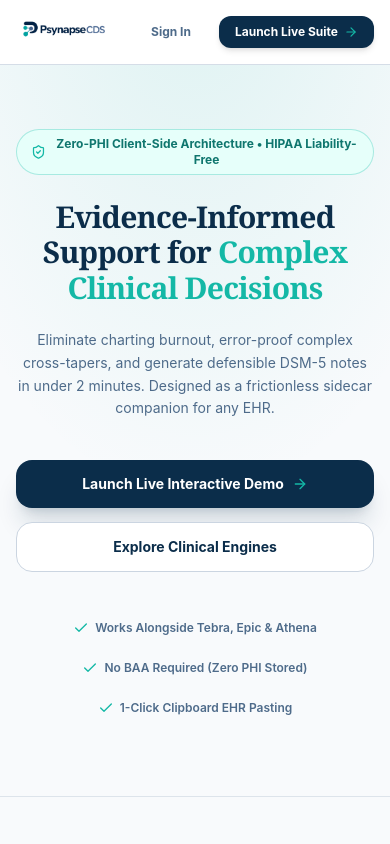
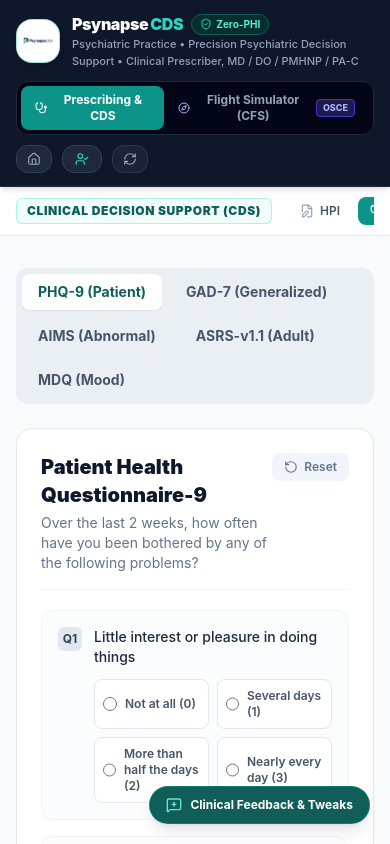
Before and after one commit to Houg40/psych-suite-platform, a React (Vite) app: page / in a window 390 px wide. Shown: the top 844 px of the page. Built offline with nearby package versions, Linux system fonts and the light colour scheme.

Commit message:
Restore application interface layout to be completely identical to Monica's suite

```diff
--- a/public/version.json
+++ b/public/version.json
@@ -1,5 +1,5 @@
 {
   "version": "1.1.0",
-  "buildTime": 1789775355406,
-  "buildDate": "2026-09-18T23:49:15.406Z"
+  "buildTime": 1789775931667,
+  "buildDate": "2026-09-18T23:58:51.667Z"
 }
--- a/src/App.jsx
+++ b/src/App.jsx
@@ -10,10 +10,8 @@
 import { ProviderProvider, useProvider } from './context/ProviderContext';
 import { useAppUpdate } from './hooks/useAppUpdate';
 
-import ClinicalSidebar from './components/ClinicalSidebar';
-
 function SuiteContent() {
-  const [appMode, setAppMode] = useState('landing'); // 'landing' | 'suite'
+  const [appMode, setAppMode] = useState('suite'); // defaults to active suite identical to Monica's workflow
   const [currentModule, setCurrentModule] = useState('cds');
   const [cdsActiveTab, setCdsActiveTab] = useState('screeners');
   const [cfsActivePhase, setCfsActivePhase] = useState('interview');
@@ -39,7 +37,7 @@
     setCluesCount({ revealed, total });
   };
 
-  // If viewing marketing landing page
+  // If viewing marketing overview page
   if (appMode === 'landing') {
     return (
       <CommercialLandingPage
@@ -48,10 +46,10 @@
     );
   }
 
-  // Active Clinical Suite View
+  // Active Clinical Suite View — identical layout to Monica's suite
   return (
-    <div className="min-h-screen flex flex-col justify-between bg-psynapse-canvas text-slate-900 font-sans">
-      <div className="flex flex-col flex-1">
+    <div className="min-h-screen flex flex-col justify-between bg-slate-950">
+      <div>
         {/* Master Suite Navigation Bar */}
         <SuiteHeader
           currentModule={currentModule}
@@ -70,21 +68,10 @@
           onViewLanding={() => setAppMode('landing')}
         />
 
-        {/* Clinical Workspace: Left Sidebar + Main Canvas */}
-        <div className="flex flex-1 min-h-[calc(100vh-4rem)]">
-          {/* Left Clinical Navigation Sidebar */}
-          <ClinicalSidebar
-            currentModule={currentModule}
-            setCurrentModule={setCurrentModule}
-            cdsActiveTab={cdsActiveTab}
-            setCdsActiveTab={setCdsActiveTab}
-            onOpenSettings={() => setIsSettingsOpen(true)}
-          />
-
-          {/* Main Content Workspace Canvas */}
-          <main className="flex-1 min-w-0 bg-psynapse-canvas">
-            {/* If CFS flight simulator, show CFS sub-header */}
-            {currentModule === 'cfs' && (
+        {/* Dynamic Contextual Sub-Nav */}
+        {currentModule === 'cds' ? (
+          <CdsSubNav activeTab={cdsActiveTab} setActiveTab={setCdsActiveTab} />
+        ) : (
           <CfsSubNav
             activePhase={cfsActivePhase}
             setActivePhase={setCfsActivePhase}
@@ -94,6 +81,7 @@
           />
         )}
 
+        {/* Active Application Canvas */}
         {currentModule === 'cds' ? (
           <CdsApp activeTab={cdsActiveTab} setActiveTab={setCdsActiveTab} />
         ) : (
@@ -103,17 +91,15 @@
             onCluesUpdated={handleCluesUpdated}
           />
         )}
-          </main>
-        </div>
       </div>
 
-      {/* Dynamic Unified Suite Footer */}
-      <footer className="bg-white border-t border-slate-200 py-6 text-center text-xs text-slate-500 print:hidden">
-        <div className="max-w-7xl mx-auto px-4 space-y-1">
-          <p className="font-bold text-psynapse-navy">
-            {profile.practiceName ? `${profile.practiceName} • ` : ''}PsynapseCDS Platform • Clinical Decision Support for Psychiatric Prescribers
+      {/* Global Unified Suite Footer */}
+      <footer className="bg-slate-900 border-t border-slate-800 py-6 text-center text-xs text-slate-400 print:hidden">
+        <div className="max-w-7xl mx-auto px-4 space-y-1.5">
+          <p className="font-bold text-slate-300">
+            {profile.practiceName ? `${profile.practiceName} • ` : ''}PsynapseCDS Platform • Precision Psychiatric Decision Support &amp; Simulation Labs
           </p>
-          <p className="text-slate-400 text-[11px]">
+          <p className="text-slate-500 text-[11px]">
             Zero-PHI Client-Side Architecture • Configured for {profile.name}{profile.credentials ? `, ${profile.credentials}` : ''} • Section 3060(a) 21st Century Cures Act Non-Device CDS
           </p>
         </div>
@@ -128,7 +114,7 @@
         onDismiss={dismissNotification}
       />
 
-      {/* Provider Profile & Practice Customization Modal */}
+      {/* Provider Profile Settings Modal */}
       <ProviderSettingsModal
         isOpen={isSettingsOpen}
         onClose={() => setIsSettingsOpen(false)}
--- a/src/components/CdsSubNav.jsx
+++ b/src/components/CdsSubNav.jsx
@@ -19,16 +19,16 @@
 
   return (
     <div className="bg-white border-b border-slate-200 sticky top-16 z-30 shadow-xs">
-      <div className="w-full px-4 sm:px-6 lg:px-8">
-        <div className="flex items-center justify-between py-2 gap-4">
+      <div className="max-w-7xl mx-auto px-4 sm:px-6 lg:px-8">
+        <div className="flex items-center justify-between py-2 overflow-x-auto scrollbar-none gap-4">
 
-          <div className="flex items-center gap-2 flex-shrink-0">
+          <div className="flex items-center gap-2">
             <span className="text-xs font-black uppercase tracking-wider text-teal-800 bg-teal-50 px-2.5 py-1 rounded-md border border-teal-200/80 whitespace-nowrap">
               Clinical Decision Support (CDS)
             </span>
           </div>
 
-          <nav className="flex items-center gap-1.5 overflow-x-auto scrollbar-none no-scrollbar py-0.5 min-w-0">
+          <nav className="flex items-center gap-1.5 overflow-x-auto scrollbar-none py-0.5">
             {navItems.map((item) => {
               const Icon = item.icon;
               const isActive = activeTab === item.id;
@@ -36,7 +36,7 @@
                 <button
                   key={item.id}
                   onClick={() => setActiveTab(item.id)}
-                  className={`flex items-center gap-1.5 px-3 py-1.5 rounded-lg text-xs font-semibold whitespace-nowrap transition-all cursor-pointer flex-shrink-0 ${
+                  className={`flex items-center gap-1.5 px-3 py-1.5 rounded-lg text-xs font-semibold whitespace-nowrap transition-all cursor-pointer ${
                     isActive
                       ? 'bg-teal-600 text-white shadow-xs font-bold'
                       : 'text-slate-600 hover:text-slate-900 hover:bg-slate-100'
--- a/src/components/SuiteHeader.jsx
+++ b/src/components/SuiteHeader.jsx
@@ -1,13 +1,14 @@
 import React, { useState, useEffect } from 'react';
 import {
-  Search,
-  ChevronDown,
+  Stethoscope,
+  Compass,
+  ShieldCheck,
   Download,
   RefreshCw,
   CheckCircle2,
   AlertCircle,
   Home,
-  ShieldCheck
+  UserCheck
 } from 'lucide-react';
 import { useProvider } from '../context/ProviderContext';
 import PsynapseLogo from './brand/PsynapseLogo';
@@ -26,16 +27,15 @@
   restartToUpdate = () => {},
   currentVersion = '1.1.0',
   onOpenSettings = () => {},
-  onViewLanding = () => {},
-  onSearchQuery
+  onViewLanding = () => {}
 }) {
   const { profile } = useProvider();
   const [deferredPrompt, setDeferredPrompt] = useState(null);
   const [isInstallable, setIsInstallable] = useState(false);
   const [isInstalled, setIsInstalled] = useState(false);
-  const [searchVal, setSearchVal] = useState('');
 
   useEffect(() => {
+    // Check if running in standalone mode
     if (window.matchMedia('(display-mode: standalone)').matches || window.navigator.standalone === true) {
       setIsInstalled(true);
     }
@@ -75,217 +75,162 @@
     setDeferredPrompt(null);
   };
 
-  const getInitials = (name) => {
-    if (!name) return 'PS';
-    const parts = name.replace(/^(Dr\.|Mr\.|Ms\.|Mrs\.)\s+/i, '').trim().split(/\s+/);
-    if (parts.length === 1) return parts[0].slice(0, 2).toUpperCase();
-    return (parts[0][0] + parts[parts.length - 1][0]).toUpperCase();
-  };
+  return (
+    <header className="bg-slate-900 border-b border-slate-800 sticky top-0 z-40 shadow-md print:hidden select-none">
+      <div className="max-w-7xl mx-auto px-4 sm:px-6 lg:px-8">
 
-  const handleSearchSubmit = (e) => {
-    e.preventDefault();
-    if (!searchVal.trim()) return;
-    const query = searchVal.toLowerCase();
+        {/* Top Tier: Master Brand, Mode Switcher, & Install Button */}
+        <div className="flex flex-col md:flex-row md:items-center justify-between py-3 md:h-16 gap-3 border-b border-slate-800/80">
 
-    // Smart contextual router for clinical queries
-    if (query.includes('taper') || query.includes('cross') || query.includes('switch') || query.includes('washout')) {
-      setCurrentModule('cds');
-      setCdsActiveTab('crosstaper');
-    } else if (query.includes('lab') || query.includes('cmp') || query.includes('thyroid') || query.includes('icd')) {
-      setCurrentModule('cds');
-      setCdsActiveTab('labs');
-    } else if (query.includes('qtc') || query.includes('interact') || query.includes('cyp') || query.includes('serotonin')) {
-      setCurrentModule('cds');
-      setCdsActiveTab('interactions');
-    } else if (query.includes('dsm') || query.includes('criteria') || query.includes('adhd') || query.includes('mdd') || query.includes('bipolar')) {
-      setCurrentModule('cds');
-      setCdsActiveTab('checklists');
-    } else if (query.includes('hpi') || query.includes('note') || query.includes('audit')) {
-      setCurrentModule('cds');
-      setCdsActiveTab('hpi');
-    } else if (query.includes('sim') || query.includes('osce') || query.includes('marcus') || query.includes('patient case')) {
-      setCurrentModule('cfs');
-    } else {
-      setCurrentModule('cds');
-      setCdsActiveTab('medications');
-    }
-
-    if (onSearchQuery) {
-      onSearchQuery(searchVal);
-    }
-  };
-
-  const topNavTabs = [
-    {
-      id: 'home',
-      label: 'Home',
-      isActive: currentModule === 'cds' && (cdsActiveTab === 'screeners' || cdsActiveTab === 'dashboard'),
-      onClick: () => {
-        setCurrentModule('cds');
-        setCdsActiveTab('screeners');
-      }
-    },
-    {
-      id: 'evidence',
-      label: 'Evidence & DSM-5',
-      isActive: currentModule === 'cds' && (cdsActiveTab === 'checklists' || cdsActiveTab === 'pathways'),
-      onClick: () => {
-        setCurrentModule('cds');
-        setCdsActiveTab('checklists');
-      }
-    },
-    {
-      id: 'drug-intel',
-      label: 'Drug Intelligence',
-      isActive: currentModule === 'cds' && (cdsActiveTab === 'medications' || cdsActiveTab === 'crosstaper' || cdsActiveTab === 'interactions'),
-      onClick: () => {
-        setCurrentModule('cds');
-        setCdsActiveTab('medications');
-      }
-    },
-    {
-      id: 'patient-context',
-      label: 'Patient Context',
-      isActive: currentModule === 'cds' && (cdsActiveTab === 'hpi' || cdsActiveTab === 'labs'),
-      onClick: () => {
-        setCurrentModule('cds');
-        setCdsActiveTab('hpi');
-      }
-    },
-    {
-      id: 'simulation',
-      label: 'Flight Simulator',
-      isActive: currentModule === 'cfs',
-      badge: 'OSCE',
-      onClick: () => {
-        setCurrentModule('cfs');
-      }
-    }
-  ];
-
-  return (
-    <header className="bg-white border-b border-slate-200 sticky top-0 z-40 shadow-xs print:hidden select-none">
-      <div className="w-full px-4 sm:px-6 lg:px-8 h-16 flex items-center justify-between gap-4">
-
-        {/* Left: Brand Identity & Subtitle */}
-        <div className="flex items-center gap-6 flex-shrink-0">
+          {/* Brand Identity */}
+          <div className="flex items-center gap-3 flex-shrink-0">
             <div
               onClick={onViewLanding}
-            className="cursor-pointer hover:opacity-95 transition-opacity"
+              className="w-11 h-11 rounded-2xl bg-white p-1 shadow-md border border-teal-500/40 flex-shrink-0 flex items-center justify-center cursor-pointer hover:opacity-95 transition-opacity"
               title="PsynapseCDS Overview"
             >
-            <PsynapseLogo variant="compact" size="md" />
+              <img
+                src="./psynapse-logo.png"
+                alt="PsynapseCDS Logo"
+                className="w-full h-full object-contain"
+              />
             </div>
 
-          {/* Understated Top Navigation Links (Teal Underline) */}
-          <nav className="hidden xl:flex items-center gap-6 h-16">
-            {topNavTabs.map((tab) => (
+            <div>
+              <div className="flex items-center gap-2">
+                <span className="font-black text-white text-base tracking-tight">
+                  Psynapse<span className="text-teal-400 font-black ml-0.5">CDS</span>
+                </span>
+                <span className="inline-flex items-center gap-1 px-2 py-0.5 rounded-full text-[10px] font-bold bg-teal-950 text-teal-300 border border-teal-800">
+                  <ShieldCheck className="w-3 h-3 text-teal-400" />
+                  Zero-PHI
+                </span>
+              </div>
+              <p className="text-[11px] text-slate-400 font-medium">
+                {profile.practiceName ? `${profile.practiceName} • ` : ''}Precision Psychiatric Decision Support • {profile.name}{profile.credentials ? `, ${profile.credentials}` : ''}
+              </p>
+            </div>
+          </div>
+
+          {/* Master Suite Switcher & Action Pill */}
+          <div className="flex items-center gap-2.5 flex-wrap">
+
+            {/* Primary Mode Toggle Segmented Control */}
+            <div className="bg-slate-950 p-1 rounded-xl border border-slate-800 flex items-center shadow-inner">
               <button
-                key={tab.id}
-                onClick={tab.onClick}
-                className={`relative h-16 flex items-center gap-1.5 text-xs font-semibold transition-all cursor-pointer ${
-                  tab.isActive
-                    ? 'text-psynapse-navy font-bold'
-                    : 'text-slate-600 hover:text-psynapse-navy'
+                onClick={() => setCurrentModule('cds')}
+                className={`flex items-center gap-2 px-3.5 py-1.5 rounded-lg text-xs font-bold transition-all cursor-pointer ${
+                  currentModule === 'cds'
+                    ? 'bg-teal-600 text-white shadow-sm'
+                    : 'text-slate-400 hover:text-white hover:bg-slate-800/60'
                 }`}
               >
-                <span>{tab.label}</span>
-                {tab.badge && (
-                  <span className="px-1.5 py-0.2 text-[9px] font-extrabold rounded bg-indigo-100 text-indigo-700 uppercase">
-                    {tab.badge}
+                <Stethoscope className="w-3.5 h-3.5" />
+                <span>Prescribing &amp; CDS</span>
+              </button>
+
+              <button
+                onClick={() => setCurrentModule('cfs')}
+                className={`flex items-center gap-2 px-3.5 py-1.5 rounded-lg text-xs font-bold transition-all cursor-pointer ${
+                  currentModule === 'cfs'
+                    ? 'bg-indigo-600 text-white shadow-sm'
+                    : 'text-slate-400 hover:text-white hover:bg-slate-800/60'
+                }`}
+              >
+                <Compass className="w-3.5 h-3.5 text-indigo-300" />
+                <span>Flight Simulator (CFS)</span>
+                <span className="px-1.5 py-0.2 bg-indigo-950 text-indigo-300 text-[9px] rounded font-extrabold border border-indigo-700 uppercase">
+                  OSCE
                 </span>
-                )}
-                {tab.isActive && (
-                  <span className="absolute bottom-0 left-0 right-0 h-0.5 bg-psynapse-teal rounded-full" />
-                )}
               </button>
-            ))}
-          </nav>
             </div>
 
-        {/* Center/Right: Omnibar Clinical Search + Utilities + Profile */}
-        <div className="flex items-center gap-3 min-w-0 justify-end flex-1">
-
-          {/* Global Search Omnibar */}
-          <form onSubmit={handleSearchSubmit} className="relative flex-1 max-w-xs lg:max-w-md">
-            <Search className="w-4 h-4 text-slate-400 absolute left-3.5 top-1/2 -translate-y-1/2 pointer-events-none" />
-            <input
-              type="text"
-              value={searchVal}
-              onChange={(e) => setSearchVal(e.target.value)}
-              placeholder="Search drugs, conditions, or clinical questions..."
-              className="w-full pl-9 pr-4 py-2 rounded-full bg-slate-50 border border-slate-200 text-xs text-slate-800 placeholder:text-slate-400 focus:bg-white focus:border-psynapse-teal focus:ring-2 focus:ring-psynapse-teal/20 focus:outline-none transition-all"
-            />
-          </form>
-
-          {/* Landing / Commercial Overview Button */}
-          <button
-            onClick={onViewLanding}
-            className="hidden sm:flex items-center gap-1.5 px-3 py-2 rounded-xl text-xs font-semibold text-slate-600 hover:text-slate-900 hover:bg-slate-100 transition-all cursor-pointer whitespace-nowrap"
-            title="Return to Product Overview & Pricing"
-          >
-            <Home className="w-4 h-4 text-slate-400" />
-            <span className="hidden md:inline">Overview</span>
-          </button>
-
-          {/* Install Native App (If available) */}
+            {/* Desktop Native Install App Button */}
             {!isInstalled && isInstallable && (
               <button
                 onClick={handleInstallClick}
-              className="flex items-center gap-1.5 px-3 py-2 rounded-xl bg-teal-50 text-psynapse-teal hover:bg-teal-100 text-xs font-bold border border-teal-200 transition-all cursor-pointer whitespace-nowrap"
-              title="Install PsynapseCDS on desktop"
+                className="flex items-center gap-1.5 px-3 py-1.5 rounded-xl bg-teal-500/10 hover:bg-teal-500/20 text-teal-300 border border-teal-500/30 text-xs font-bold transition-all cursor-pointer"
+                title="Install PsynapseCDS as a standalone desktop app"
               >
-              <Download className="w-3.5 h-3.5" />
-              <span className="hidden lg:inline">Install</span>
+                <Download className="w-3.5 h-3.5 text-teal-400" />
+                <span className="hidden sm:inline">Install App</span>
               </button>
             )}
 
-          {/* Update Indicator */}
+            {isInstalled && (
+              <span className="hidden sm:inline-flex items-center gap-1 px-2.5 py-1 rounded-xl bg-slate-800 text-slate-300 text-[11px] font-semibold border border-slate-700">
+                ✓ Desktop App
+              </span>
+            )}
+
+            {/* Landing Page Overview Link */}
+            <button
+              onClick={onViewLanding}
+              className="flex items-center gap-1.5 px-2.5 py-1.5 rounded-xl bg-slate-800 hover:bg-slate-700 text-slate-300 hover:text-white border border-slate-700 text-xs font-semibold transition-all cursor-pointer"
+              title="Return to PsynapseCDS Overview & Pricing"
+            >
+              <Home className="w-3.5 h-3.5 text-slate-400" />
+              <span className="hidden sm:inline">Overview</span>
+            </button>
+
+            {/* Provider Profile & Settings */}
+            <button
+              onClick={onOpenSettings}
+              className="flex items-center gap-1.5 px-3 py-1.5 rounded-xl bg-slate-800 hover:bg-slate-700 text-teal-300 hover:text-teal-200 border border-slate-700 text-xs font-bold transition-all cursor-pointer"
+              title="Configure Provider Credentials, Practice Name, and State"
+            >
+              <UserCheck className="w-3.5 h-3.5 text-teal-400" />
+              <span className="hidden sm:inline">Provider Profile</span>
+            </button>
+
+            {/* Application Update Controls & Restart to Update Button */}
             {updateAvailable ? (
               <button
                 onClick={restartToUpdate}
-              className="flex items-center gap-1.5 px-3 py-1.5 rounded-xl bg-gradient-to-r from-teal-500 to-emerald-500 hover:from-teal-400 hover:to-emerald-400 text-slate-950 text-xs font-black shadow-xs animate-pulse cursor-pointer whitespace-nowrap"
-              title="A clinical update is ready to activate"
+                className="flex items-center gap-1.5 px-3.5 py-1.5 rounded-xl bg-gradient-to-r from-emerald-400 via-teal-400 to-emerald-500 hover:from-emerald-300 hover:to-teal-300 text-slate-950 font-black text-xs shadow-lg shadow-teal-500/30 animate-pulse transition-all transform active:scale-95 cursor-pointer"
+                title="A new clinical update is ready! Click to restart and activate immediately."
               >
-              <RefreshCw className="w-3.5 h-3.5 animate-spin" />
-              <span>Update Ready</span>
+                <RefreshCw className="w-3.5 h-3.5 animate-spin text-slate-950" />
+                <span>Restart to Update</span>
               </button>
             ) : (
+              <div className="relative flex items-center">
                 <button
                   onClick={checkForUpdates}
                   disabled={isChecking}
-              className="p-2 rounded-xl text-slate-400 hover:text-slate-700 hover:bg-slate-100 transition-all cursor-pointer"
-              title={`Software v${currentVersion} • Click to check for updates`}
+                  className="flex items-center gap-1.5 px-2.5 py-1.5 rounded-xl bg-slate-800/80 hover:bg-slate-700/80 text-slate-300 hover:text-white border border-slate-700/70 text-xs font-semibold transition-all cursor-pointer"
+                  title="Check for PsynapseCDS updates"
                 >
-              <RefreshCw className={`w-4 h-4 ${isChecking ? 'animate-spin text-psynapse-teal' : ''}`} />
+                  <RefreshCw className={`w-3.5 h-3.5 text-slate-400 ${isChecking ? 'animate-spin text-teal-400' : ''}`} />
+                  <span className="hidden sm:inline">
+                    {isChecking ? 'Checking...' : `Check for Updates (v${currentVersion})`}
+                  </span>
                 </button>
+
+                {checkResult && (
+                  <div className={`absolute top-full right-0 mt-2 px-3 py-1.5 rounded-lg text-xs font-medium shadow-xl border z-50 whitespace-nowrap animate-in fade-in slide-in-from-top-1 ${
+                    checkResult.type === 'success'
+                      ? 'bg-emerald-950 text-emerald-200 border-emerald-700'
+                      : checkResult.type === 'error'
+                      ? 'bg-rose-950 text-rose-200 border-rose-700'
+                      : 'bg-slate-800 text-slate-200 border-slate-700'
+                  }`}>
+                    <div className="flex items-center gap-1.5">
+                      {checkResult.type === 'success' ? (
+                        <CheckCircle2 className="w-3.5 h-3.5 text-emerald-400" />
+                      ) : checkResult.type === 'error' ? (
+                        <AlertCircle className="w-3.5 h-3.5 text-rose-400" />
+                      ) : (
+                        <CheckCircle2 className="w-3.5 h-3.5 text-teal-400" />
+                      )}
+                      <span>{checkResult.message}</span>
+                    </div>
+                  </div>
+                )}
+              </div>
             )}
 
-          {/* Provider Profile Avatar Pill (Matches Concept Board) */}
-          <div className="h-6 w-px bg-slate-200 mx-1 hidden sm:block" />
-
-          <button
-            onClick={onOpenSettings}
-            className="flex items-center gap-2.5 p-1 sm:pr-2.5 rounded-full hover:bg-slate-100 transition-all cursor-pointer border border-transparent hover:border-slate-200"
-            title="Configure Provider Credentials & Practice Profile"
-          >
-            {/* Circular Avatar */}
-            <div className="w-8 h-8 rounded-full bg-psynapse-navy text-white text-xs font-bold flex items-center justify-center shadow-xs flex-shrink-0">
-              {getInitials(profile.name)}
           </div>
-
-            {/* Provider Info */}
-            <div className="hidden sm:flex flex-col text-left leading-tight">
-              <span className="text-xs font-bold text-psynapse-navy truncate max-w-[130px]">
-                {profile.name || 'Prescriber Profile'}
-              </span>
-              <span className="text-[10px] text-slate-500 font-medium truncate max-w-[130px]">
-                {profile.specialty || profile.practiceName || 'Psychiatry'}
-              </span>
-            </div>
-
-            <ChevronDown className="w-3.5 h-3.5 text-slate-400 hidden sm:block flex-shrink-0" />
-          </button>
 
         </div>
 
--- a/src/modules/cds/CdsApp.jsx
+++ b/src/modules/cds/CdsApp.jsx
@@ -12,18 +12,11 @@
 import MiscClinicalInfo from './components/MiscClinicalInfo';
 import StandardLabPanels from './components/StandardLabPanels';
 import FeedbackModal from './components/FeedbackModal';
-import DashboardHeroBanner from '../../components/DashboardHeroBanner';
 
 export default function CdsApp({ activeTab, setActiveTab }) {
   return (
-    <div className="bg-psynapse-canvas min-h-[calc(100vh-8rem)]">
+    <div className="bg-slate-50 min-h-[calc(100vh-8rem)]">
       <main className="max-w-7xl mx-auto px-4 sm:px-6 lg:px-8 py-8 print:p-0 print:m-0 print:max-w-none">
-        {activeTab === 'screeners' && (
-          <DashboardHeroBanner
-            onNewPatientCase={() => setActiveTab('hpi')}
-            onExploreFeatures={() => setActiveTab('medications')}
-          />
-        )}
         {activeTab === 'hpi' && <HpiBuilder setActiveTab={setActiveTab} />}
         {activeTab === 'screeners' && <ScreenerAssessment />}
         {activeTab === 'checklists' && <Dsm5Checklists />}
```
Lines whose indentation alone changed are shown as unchanged.
